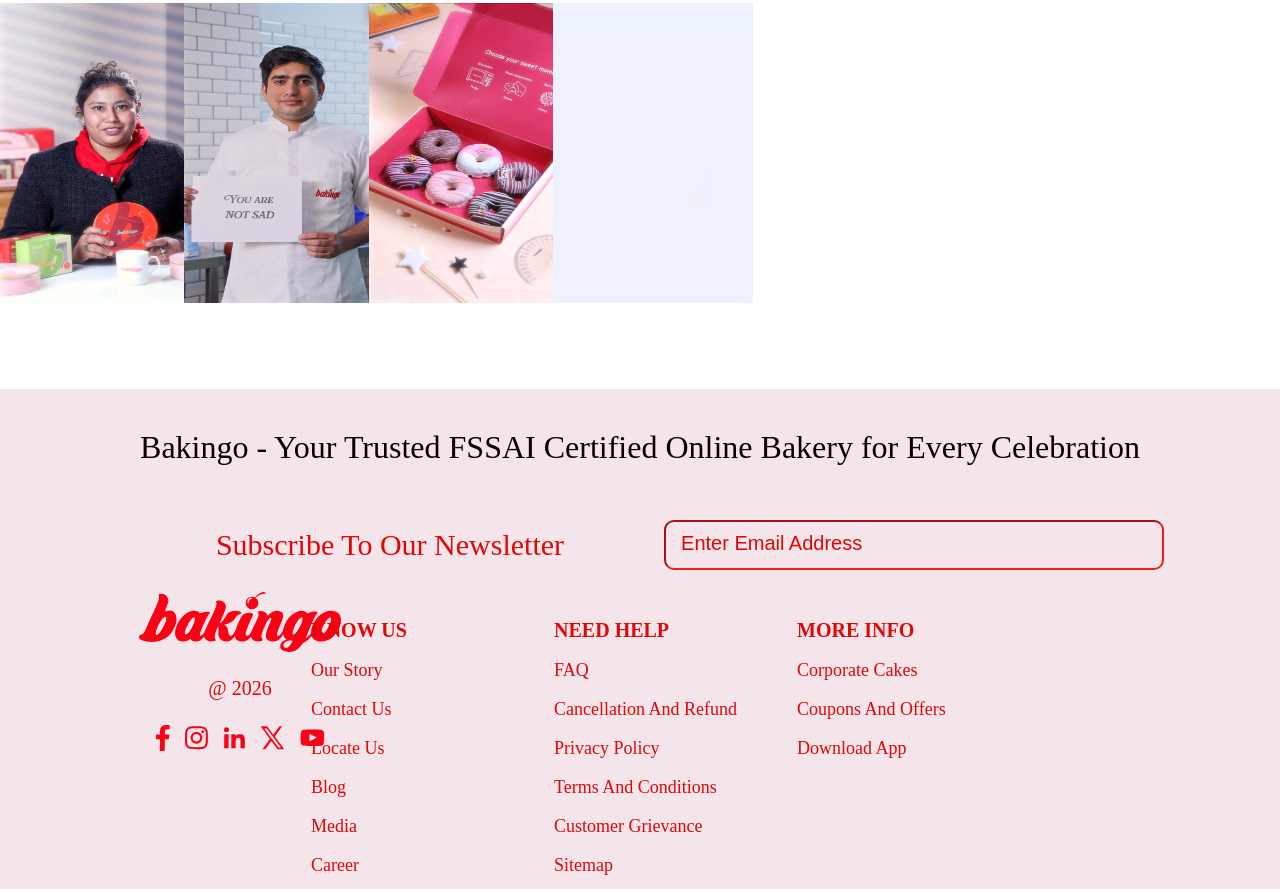
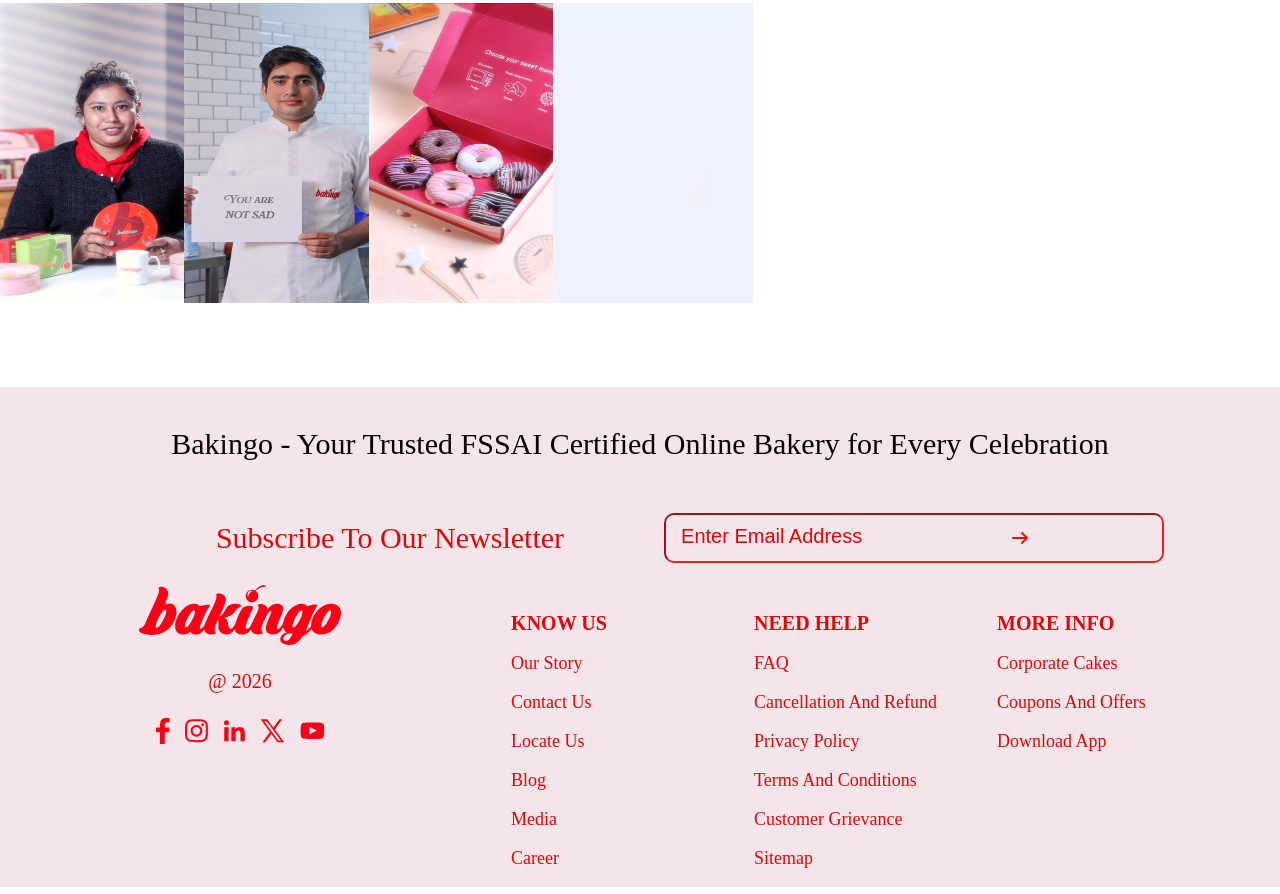
Before and after one commit to farseenasiraj/My-first-website, a plain HTML site: page Cake.html in a window 1280 px wide. Shown: the part 3540-4434 px from the top of the page. Drawn offline with Linux system fonts and the light colour scheme.

Commit message:
Day 5 Task

```diff
--- a/Cake.html
+++ b/Cake.html
@@ -240,8 +240,9 @@
             </div>
             <div class="subscribe">
               <p>Subscribe To Our Newsletter </p>
-               <input type="text" placeholder="Enter Email Address">
-            </div>
+               <input type="text" placeholder="Enter Email Address" >
+               <i class="fa-solid fa-arrow-right"></i>
+               </div>
 
             <div class="footerlogo">
             <img src="Assets/bakingored.svg" class="blogo">
--- a/style.css
+++ b/style.css
@@ -471,7 +471,7 @@
     padding-top: 40px;
     text-align: center;
     color: #060000;
-    font-size: 32px;
+    font-size: 30px;
 }
 .subscribe{
    display: flex;
@@ -486,18 +486,20 @@
      font-size: 30px;
      margin-left: 100px;
 
-
 }
 .subscribe input {
+    position: relative;
     border-radius: 10px;
     border-color: #f01f1f;
     height: 50px;
     width: 500px;
     background-color: transparent;
     padding-left: 15px;
-
-
-
+}
+.subscribe i{
+position: absolute;
+right: 250px;
+color: #e80e0e;
 }
 .subscribe input::placeholder{
     color: #e20707;
@@ -526,7 +528,7 @@
     display: grid;
     grid-template-columns: repeat(3,1fr);
    position: absolute;
-   right: 300px;
+   right: 100px;
    gap: 60px;
 
 
```
